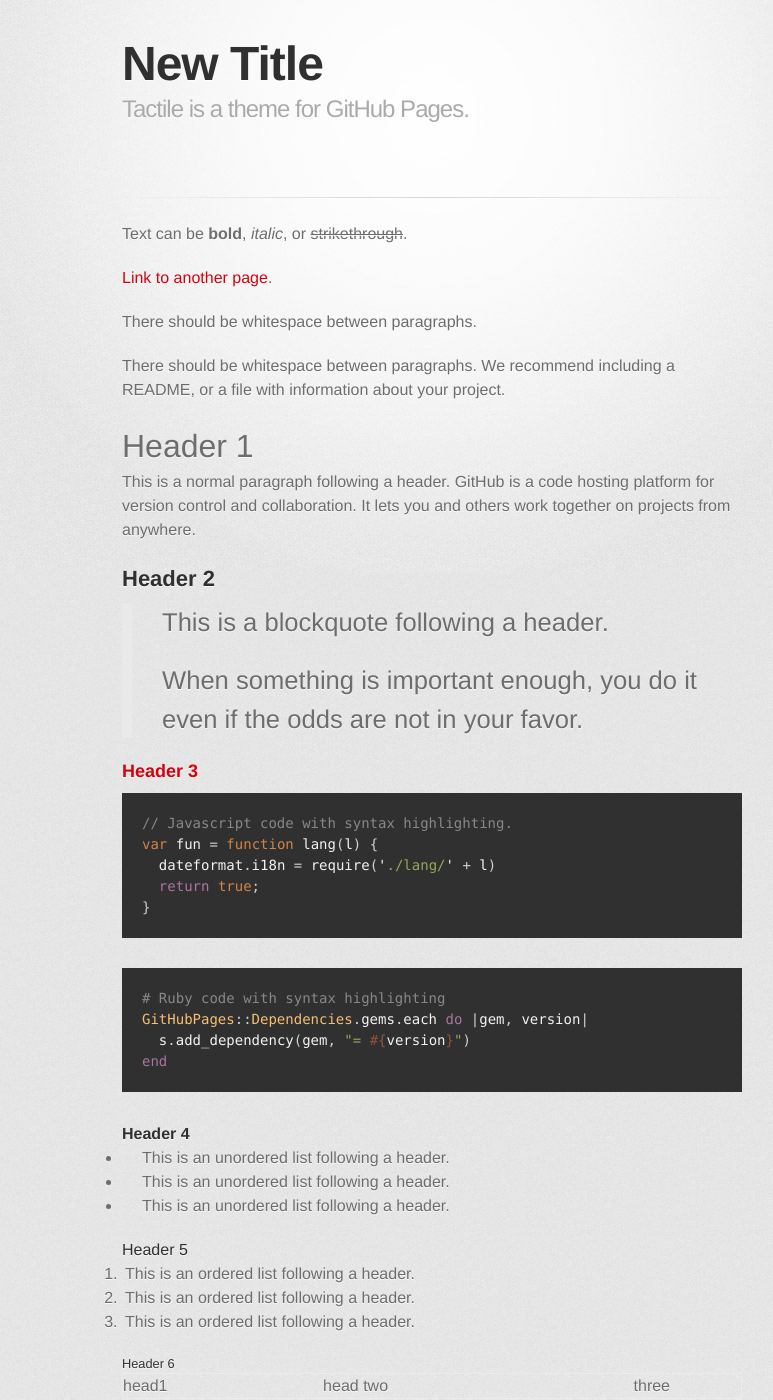
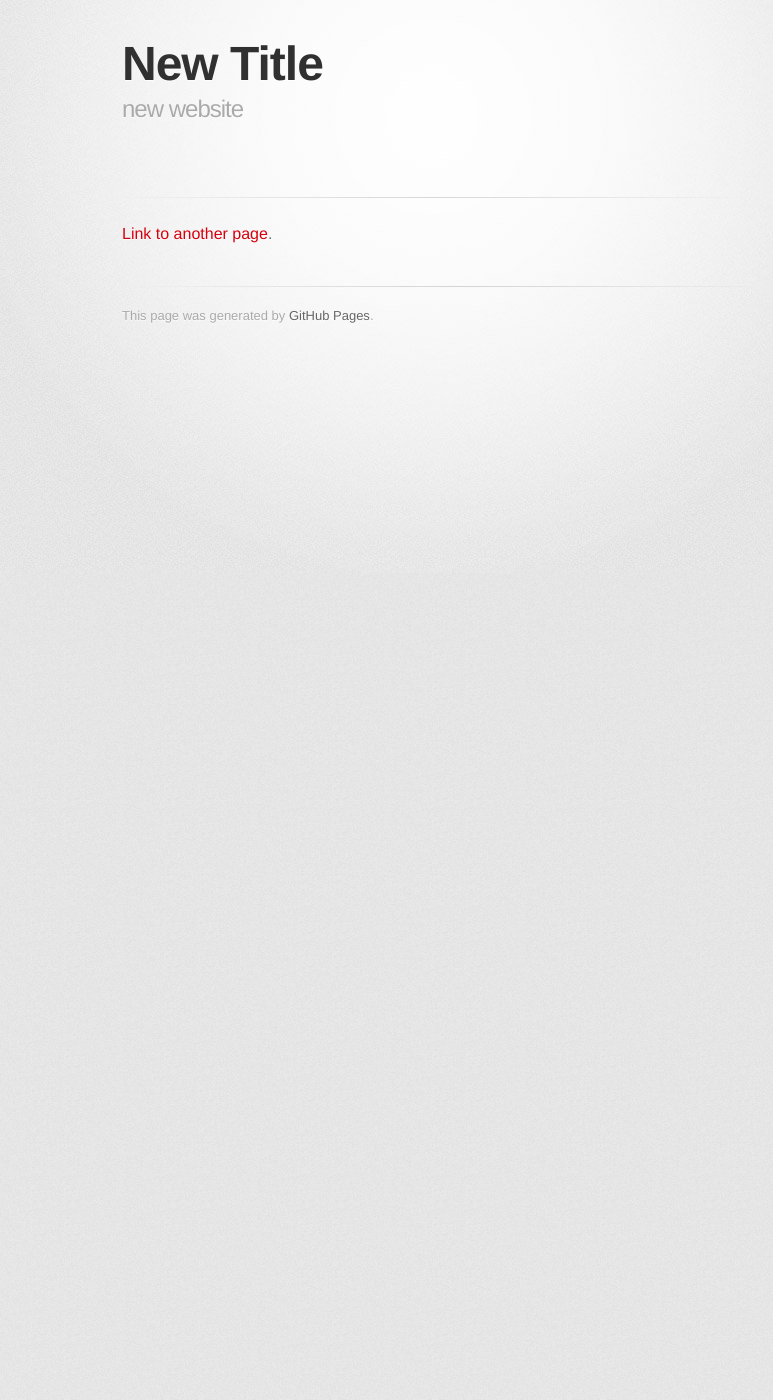
Before and after one commit to fillpd/fillpd.github.io, a Jekyll site: the page built from index.md, in a window 1280 px wide and 1400 px high. Shown: the whole window, without its empty margins (208-981 px from the left). Built offline with Jekyll 4.4.1, drawn with Linux system fonts in a browser that asks for light colours; some web fonts are replaced; our own code applies the rules of GitHub Pages for plain Markdown files; some of the changed text lies outside the part shown.

Commit message:
Update index.md

````diff
--- a/index.md
+++ b/index.md
@@ -1,124 +1,7 @@
 ---
 title: New Title
-descriptions: new website
+description: new website
 ---
 
-Text can be **bold**, _italic_, or ~~strikethrough~~.
 
 [Link to another page](./another-page.html).
-
-There should be whitespace between paragraphs.
-
-There should be whitespace between paragraphs. We recommend including a README, or a file with information about your project.
-
-# Header 1
-
-This is a normal paragraph following a header. GitHub is a code hosting platform for version control and collaboration. It lets you and others work together on projects from anywhere.
-
-## Header 2
-
-> This is a blockquote following a header.
->
-> When something is important enough, you do it even if the odds are not in your favor.
-
-### Header 3
-
-```js
-// Javascript code with syntax highlighting.
-var fun = function lang(l) {
-  dateformat.i18n = require('./lang/' + l)
-  return true;
-}
-```
-
-```ruby
-# Ruby code with syntax highlighting
-GitHubPages::Dependencies.gems.each do |gem, version|
-  s.add_dependency(gem, "= #{version}")
-end
-```
-
-#### Header 4
-
-*   This is an unordered list following a header.
-*   This is an unordered list following a header.
-*   This is an unordered list following a header.
-
-##### Header 5
-
-1.  This is an ordered list following a header.
-2.  This is an ordered list following a header.
-3.  This is an ordered list following a header.
-
-###### Header 6
-
-| head1        | head two          | three |
-|:-------------|:------------------|:------|
-| ok           | good swedish fish | nice  |
-| out of stock | good and plenty   | nice  |
-| ok           | good `oreos`      | hmm   |
-| ok           | good `zoute` drop | yumm  |
-
-### There's a horizontal rule below this.
-
-* * *
-
-### Here is an unordered list:
-
-*   Item foo
-*   Item bar
-*   Item baz
-*   Item zip
-
-### And an ordered list:
-
-1.  Item one
-1.  Item two
-1.  Item three
-1.  Item four
-
-### And a nested list:
-
-- level 1 item
-  - level 2 item
-  - level 2 item
-    - level 3 item
-    - level 3 item
-- level 1 item
-  - level 2 item
-  - level 2 item
-  - level 2 item
-- level 1 item
-  - level 2 item
-  - level 2 item
-- level 1 item
-
-### Small image
-
-![Octocat](https://github.githubassets.com/images/icons/emoji/octocat.png)
-
-### Large image
-
-![Branching](https://guides.github.com/activities/hello-world/branching.png)
-
-
-### Definition lists can be used with HTML syntax.
-
-<dl>
-<dt>Name</dt>
-<dd>Godzilla</dd>
-<dt>Born</dt>
-<dd>1952</dd>
-<dt>Birthplace</dt>
-<dd>Japan</dd>
-<dt>Color</dt>
-<dd>Green</dd>
-</dl>
-
-```
-Long, single-line code blocks should not wrap. They should horizontally scroll if they are too long. This line should be long enough to demonstrate this.
-```
-
-```
-The final element.
-```
````
